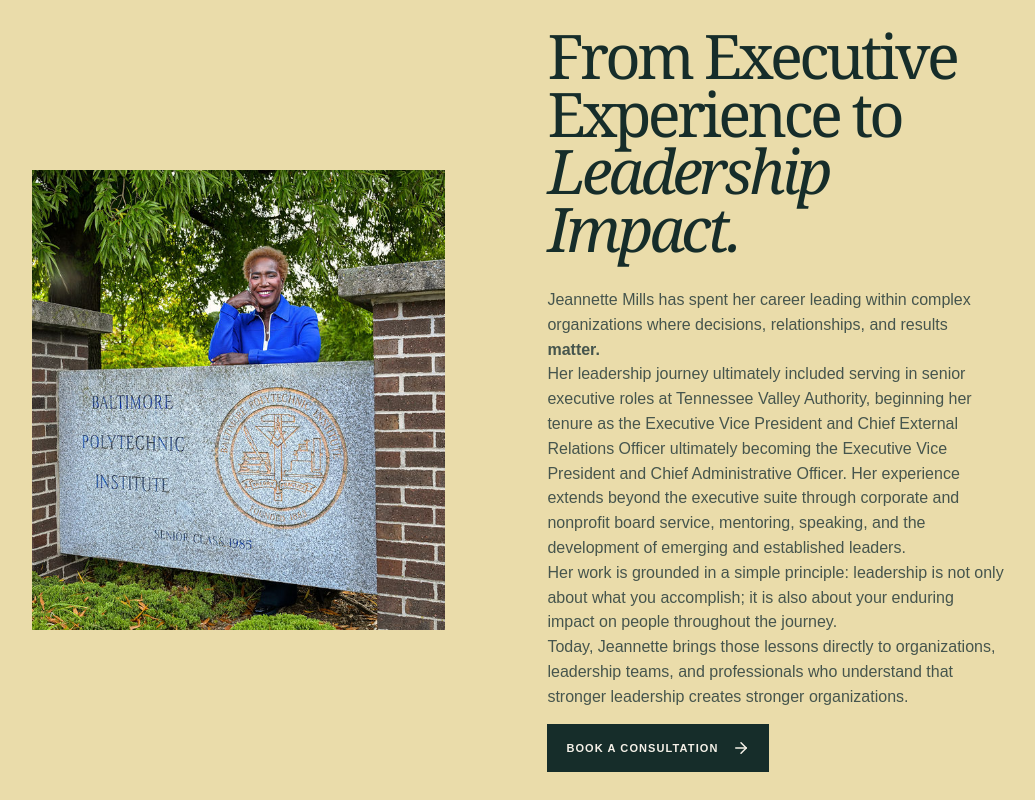
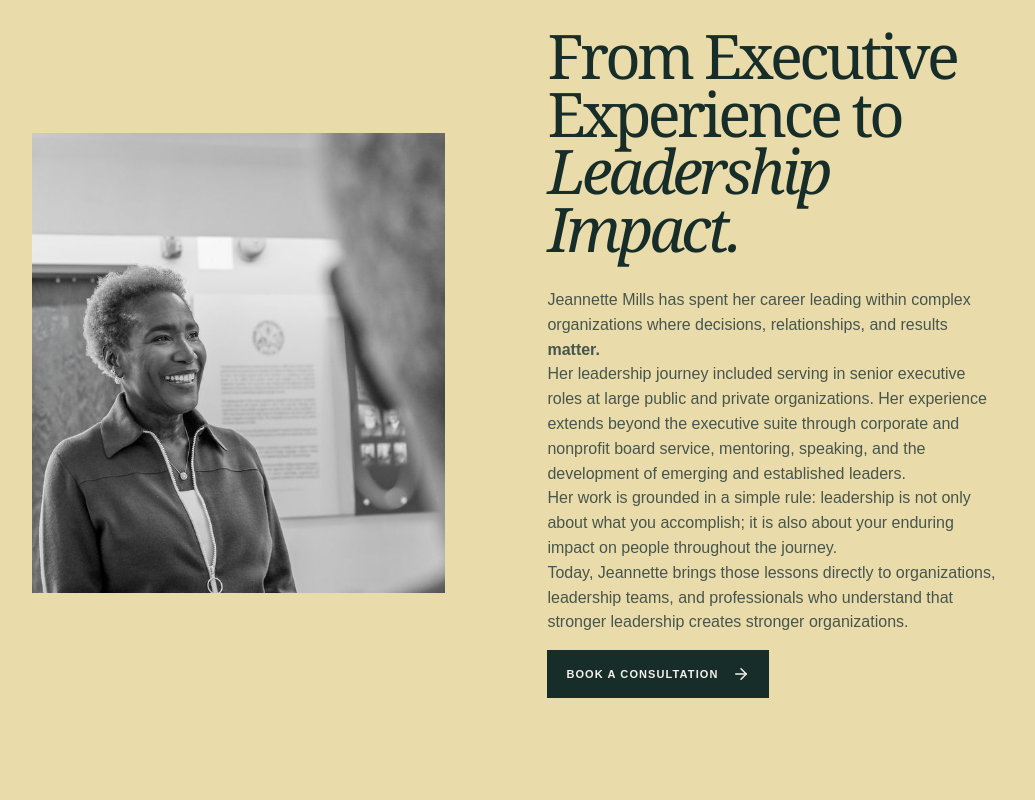
Before and after one commit to pagekey/jeannettemills.com, a React (Vite) app: page /about in a window 1280 px wide. Shown: the part 1380-2180 px from the top of the page, without its empty margins (122-1157 px from the left). Built offline with nearby package versions, Linux system fonts and the light colour scheme.

Commit message:
fix: tweak About page prose

```diff
--- a/src/components/pages/AboutPage.tsx
+++ b/src/components/pages/AboutPage.tsx
@@ -1,6 +1,6 @@
 import { ArrowRight } from "lucide-react";
 import { Link } from "react-router-dom";
-import baltimorePolytech from "@/assets/jeannette-baltimore-polytech.jpg";
+import leadershipImpactPortrait from "@/assets/JeanetteMills-Finals-9.jpg";
 import aboutPortrait from "@/assets/JeanetteMills-Finals-87.jpg";
 import tommesGirlMockup from "@/assets/tommes-girl-mockup.png";
 import { ContentPageLayout, PageIntro } from "@/components/ContentPageLayout";
@@ -38,7 +38,7 @@ export default function AboutPage() {
             organizational insight, and lived wisdom to leaders and
             organizations ready to strengthen how they lead people and
             performance. Through executive training, leadership development,
-            speaking, coaching, and the principles introduced in{" "}
+            speaking, coaching, and the principles in{" "}
             <em>Tomme’s Girl</em> and the LEAD BOLDLY™ Leadership Workbook,
             Jeannette helps leaders move beyond managing responsibilities to
             leading with greater clarity, confidence, accountability, and
@@ -51,8 +51,8 @@ export default function AboutPage() {
       </section>
       <section className="detail-section story-section">
         <img
-          src={baltimorePolytech}
-          alt="Jeannette Mills at Baltimore Polytechnic Institute"
+          src={leadershipImpactPortrait}
+          alt="Jeannette Mills"
         />
         <div>
           <h2>
@@ -64,16 +64,12 @@ export default function AboutPage() {
             <strong>matter.</strong>
           </p>
           <p>
-            Her leadership journey ultimately included serving in senior
-            executive roles at Tennessee Valley Authority, beginning her tenure
-            as the Executive Vice President and Chief External Relations Officer
-            ultimately becoming the Executive Vice President and Chief
-            Administrative Officer. Her experience extends beyond the executive
+            Her leadership journey included serving in senior executive roles at large public and private organizations. Her experience extends beyond the executive
             suite through corporate and nonprofit board service, mentoring,
             speaking, and the development of emerging and established leaders.
           </p>
           <p>
-            Her work is grounded in a simple principle: leadership is not only
+            Her work is grounded in a simple rule: leadership is not only
             about what you accomplish; it is also about your enduring impact on
             people throughout the journey.
           </p>
@@ -176,11 +172,7 @@ export default function AboutPage() {
             From <em>Tomme's Girl</em> to Leading Boldly.
           </h2>
           <p>
-            Long before Jeannette Mills became a senior executive, she was
-            Tomme’s girl. Her story began with humble roots and grew into a
-            career marked by achievement, difficult decisions, persistence,
-            leadership, and lessons that could never have been learned from a
-            textbook alone.
+            Long before Jeannette Mills became a senior executive, she was Tomme’s girl. Her story began on the rough streets of Baltimore where survival was not guaranteed. By imaginign a future beyond her circustances, Jeannette developed leadeership skills and principles that guided her into the life she'd always dreamed of, but with twists and turns she could not have anticipated.
           </p>
           <p>
             <em>Tomme’s Girl</em> tells the story behind the leader. LEAD
--- a/src/components/pages/BooksPage.tsx
+++ b/src/components/pages/BooksPage.tsx
@@ -40,7 +40,7 @@ export default function BooksPage() {
             <em>Tomme’s Girl</em> tells the story behind the leader.
           </p>
           <Link className="button button-dark" to="/contact">
-            Purchase information <ArrowRight size={18} />
+            Buy the book <ArrowRight size={18} />
           </Link>
         </div>
       </section>
@@ -61,7 +61,7 @@ export default function BooksPage() {
             create a leadership development experience.
           </p>
           <Link className="button button-light" to="/contact">
-            Purchase information <ArrowRight size={18} />
+            Buy the book <ArrowRight size={18} />
           </Link>
         </div>
         <div>
```
